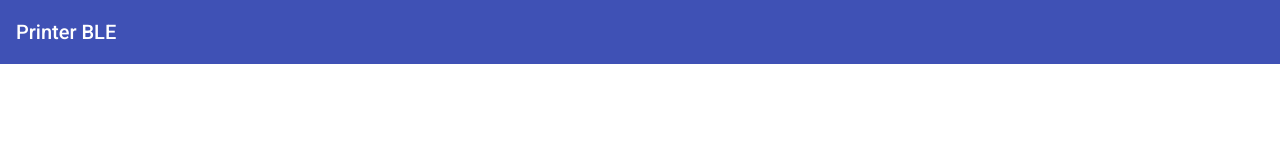
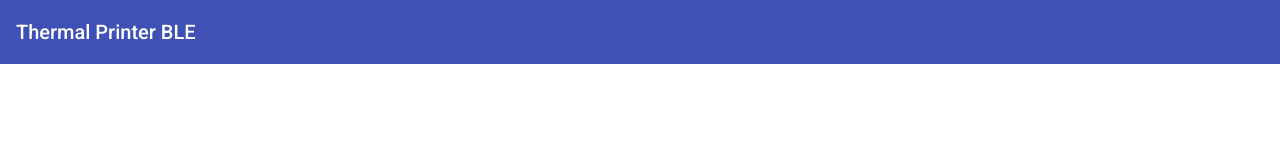
Before and after one commit to ramirezsebas/ble-impresora-termica-angular, an Angular app: page / in a window 1280 px wide. Shown: the top 160 px of the page. Built offline with nearby package versions, Linux system fonts and the light colour scheme.

Commit message:
Cambiamos el titulo en la barra de navegacion.

```diff
--- a/src/app/componentes/shared/navbar/navbar.component.html
+++ b/src/app/componentes/shared/navbar/navbar.component.html
@@ -1,4 +1,4 @@
 <mat-toolbar color="primary">
-  <span>Printer BLE</span>
+  <span>Thermal Printer BLE</span>
   <span class="example-spacer"></span>
 </mat-toolbar>
```
